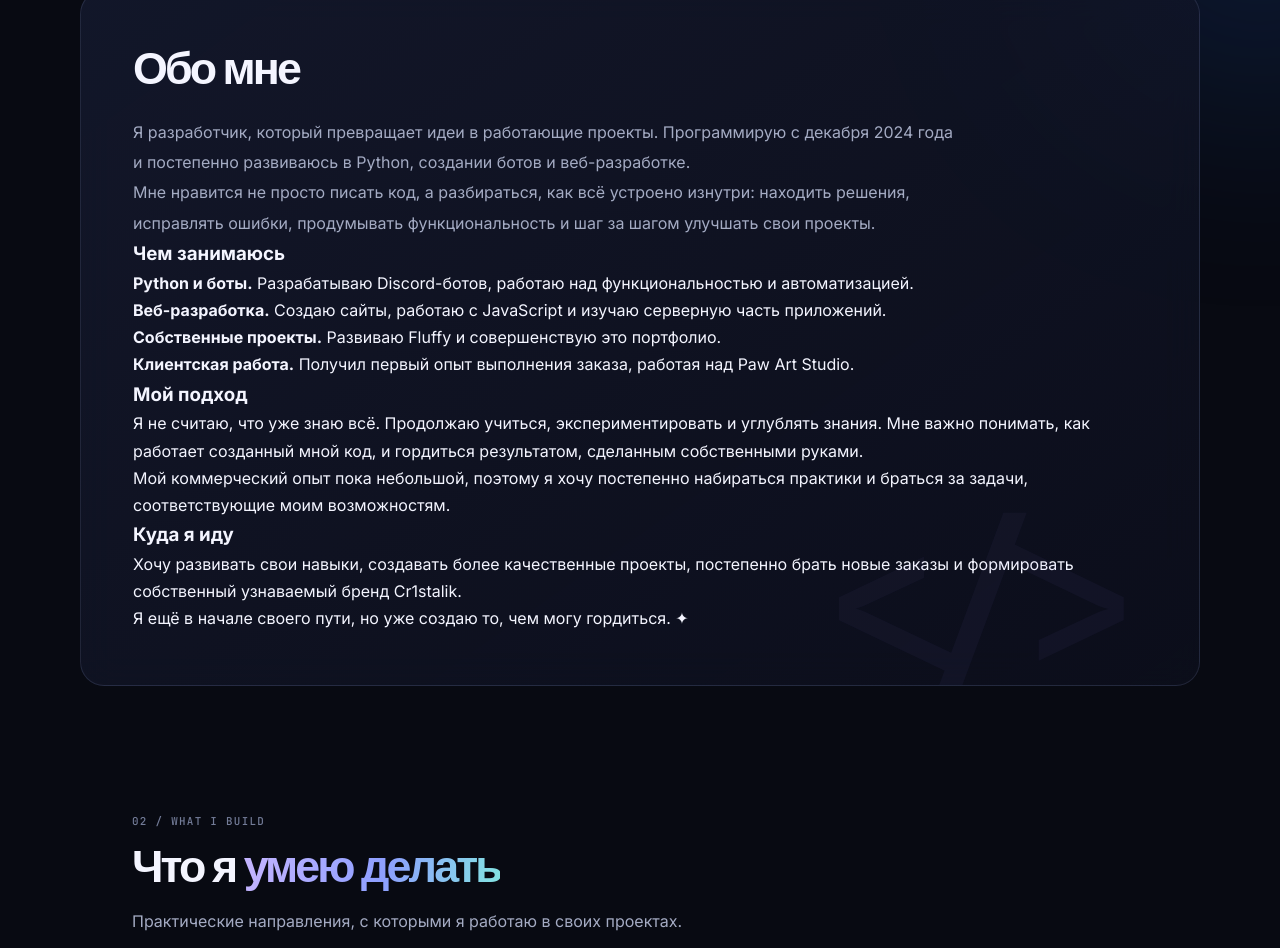
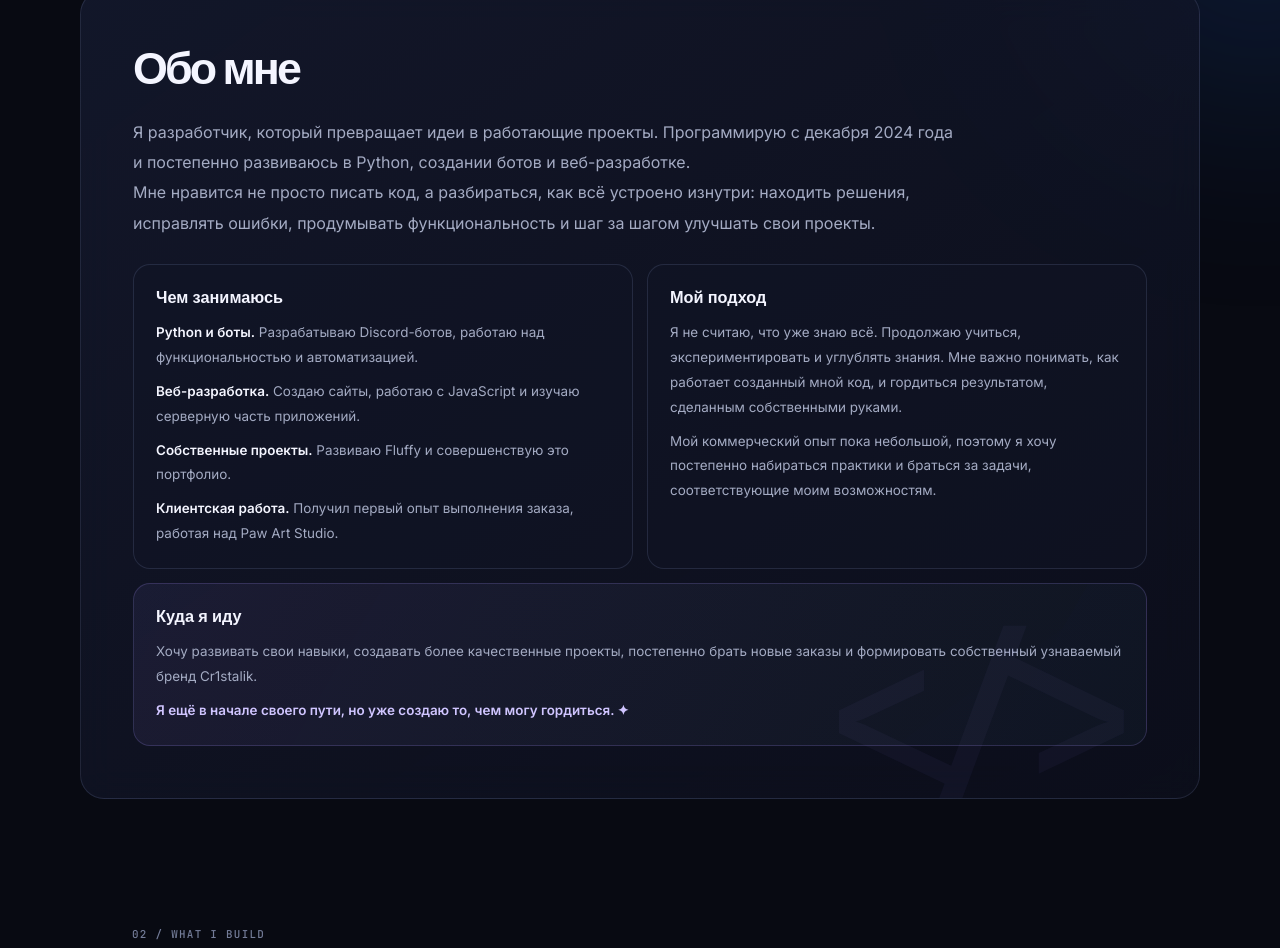
Before and after one commit to Cr1staloriginal/cr1staloriginal.github.io, a plain HTML site: page index.html in a window 1280 px wide. Shown: the part 842-1790 px from the top of the page. Drawn offline with nearby package versions, Linux system fonts and the light colour scheme; no server answers.

Commit message:
Style updated portfolio about section

```diff
--- a/style.css
+++ b/style.css
@@ -242,3 +242,15 @@ footer{align-items:center;border-top:1px solid rgba(175,190,255,.07);padding-top
 /* Signature polish: accessible motion and consistent anchor navigation */
 #home{scroll-margin-top:90px}
 @media(prefers-reduced-motion:reduce){html{scroll-behavior:auto}*,*::before,*::after{animation-duration:.01ms!important;animation-iteration-count:1!important;transition-duration:.01ms!important}.reveal{opacity:1;transform:none}}
+
+
+/* About section — personal story and realistic growth goals */
+.about-details{display:grid;grid-template-columns:repeat(2,minmax(0,1fr));gap:14px;margin-top:26px}
+.about-detail{padding:22px;border:1px solid var(--line);border-radius:17px;background:rgba(17,21,39,.48)}
+.about-detail h3{margin-bottom:12px;font:600 1.02rem 'Space Grotesk',sans-serif}
+.about-detail p{margin-top:9px;color:var(--muted);font-size:.84rem;line-height:1.85}
+.about-detail p:first-of-type{margin-top:0}
+.about-detail strong{color:var(--text);font-weight:600}
+.about-goal{grid-column:1/-1;background:linear-gradient(120deg,rgba(167,139,250,.08),rgba(120,228,232,.035));border-color:rgba(167,139,250,.2)}
+.about-signature{color:#d0c5ff!important;font-weight:600}
+@media(max-width:650px){.about-details{grid-template-columns:1fr}.about-goal{grid-column:auto}.about-detail{padding:19px}}
```
